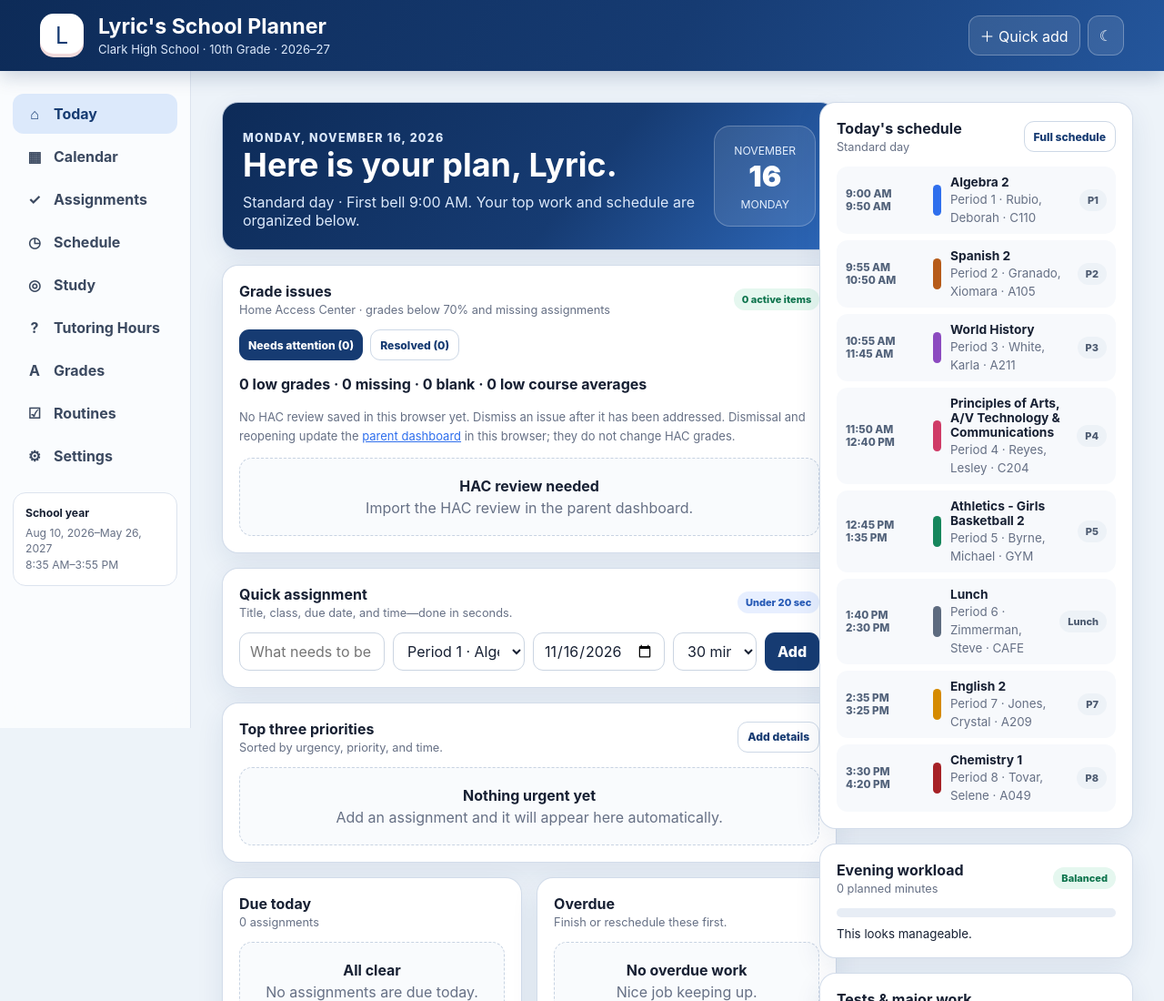
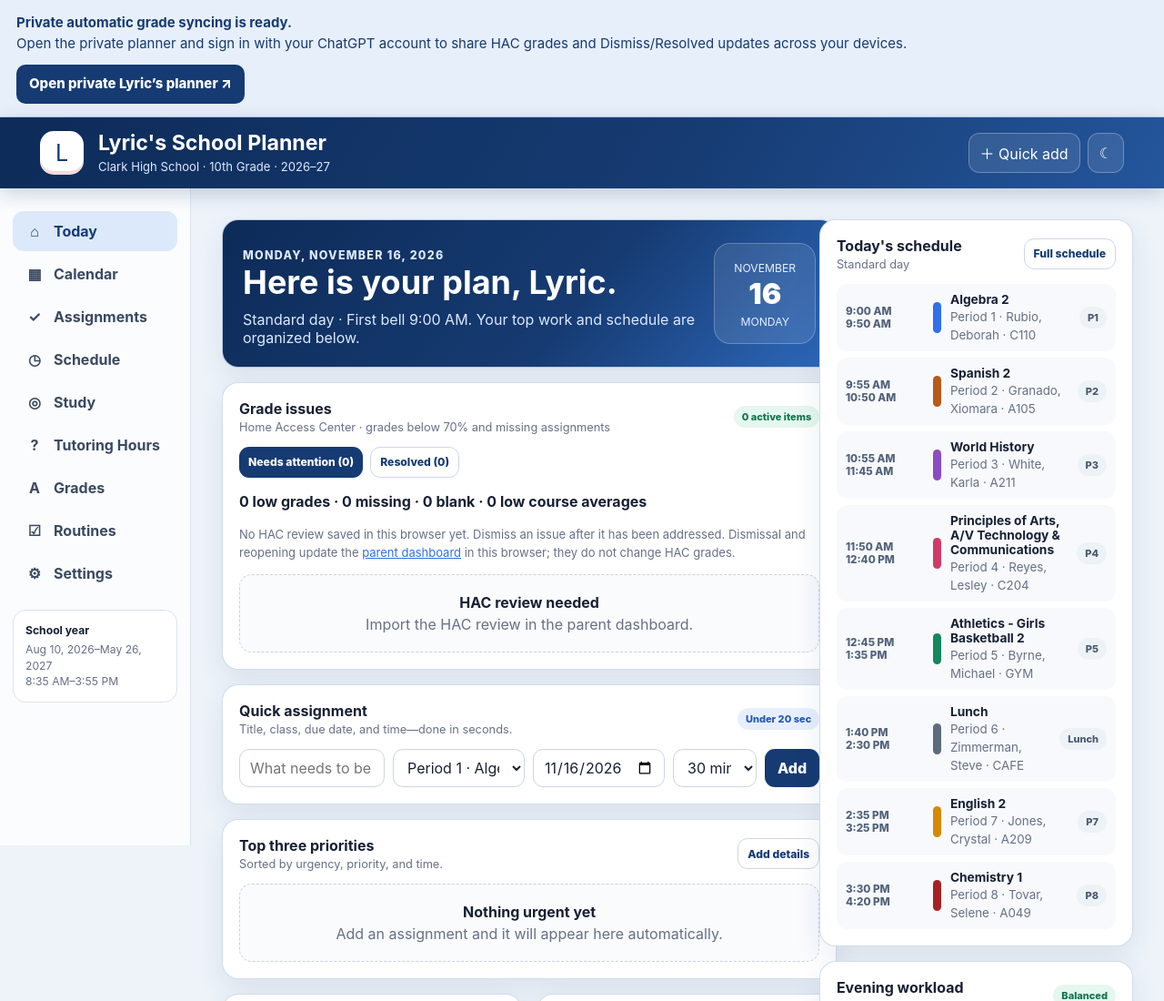
Before and after one commit to adhayes1906-coder/lyric-school-planner, a plain HTML site: page index.html in a window 1280 px wide. Shown: the top 1100 px of the page at 91% size. Drawn offline with Linux system fonts and the light colour scheme.

Commit message:
Link to private signed-in planner with automatic grade sync

```diff
--- a/index.html
+++ b/index.html
@@ -253,6 +253,9 @@
   </style>
 </head>
 <body>
+  <!-- PRIVATE_PLANNER_LINK_START -->
+  <aside aria-label="Private grade syncing" style="padding:14px 18px;background:#e7effa;color:#163b72;font:15px/1.5 -apple-system,BlinkMacSystemFont,'Segoe UI',sans-serif;display:flex;gap:12px 18px;align-items:center;justify-content:space-between;flex-wrap:wrap;border-bottom:1px solid #b9cce7"><div><strong>Private automatic grade syncing is ready.</strong><br>Open the private planner and sign in with your ChatGPT account to share HAC grades and Dismiss/Resolved updates across your devices.</div><a href="https://hayes-family-school-planner.adhayes1906.chatgpt.site/lyric/" style="padding:10px 14px;background:#163b72;color:white;border-radius:10px;font-weight:800;text-decoration:none">Open private Lyric’s planner ↗</a></aside>
+  <!-- PRIVATE_PLANNER_LINK_END -->
   <div class="app">
     <header class="topbar">
       <div class="brand-mark" id="brandMark" aria-hidden="true">L</div>
```
